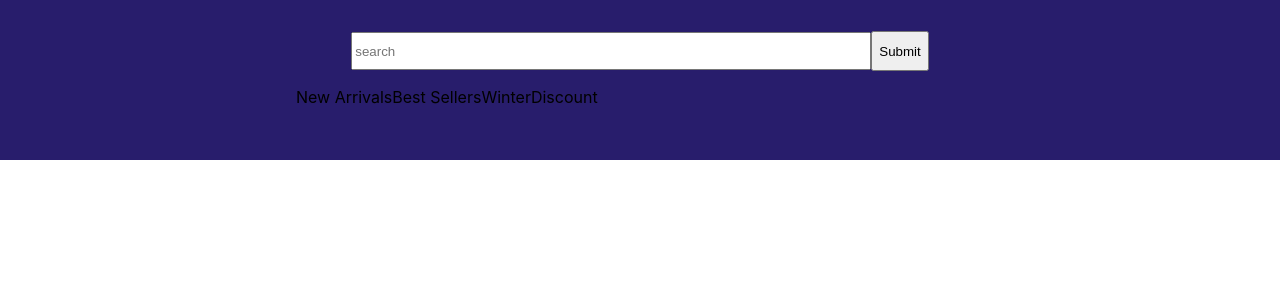
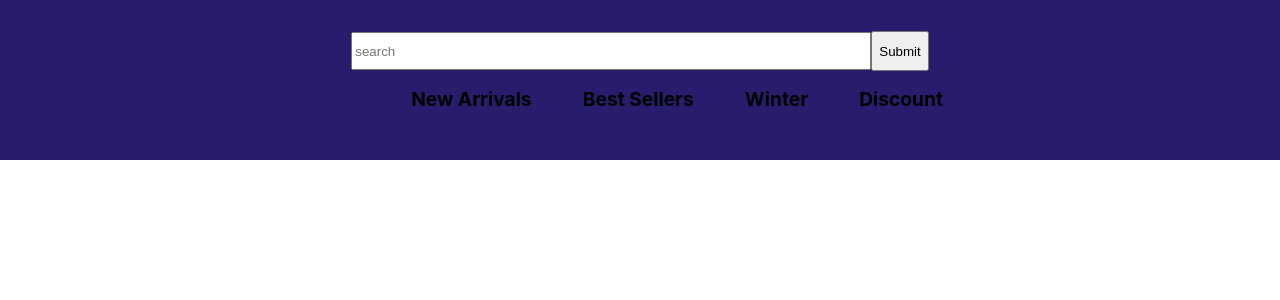
Before and after one commit to cyberstizz/theGuttiesOutlet, a React (Create React App) app in the folder client/: page / in a window 1280 px wide. Shown: the top 300 px of the page. Built offline with nearby package versions, Linux system fonts and the light colour scheme; no server answers.

Commit message:
moved navbar over to the right and spaced items

```diff
--- a/client/src/components/Header.css
+++ b/client/src/components/Header.css
@@ -28,6 +28,16 @@
     width: 40vw;
 }
 
+#navlist{
+    margin-left: 5vw;
+}
+
+.navitem{
+    margin-left: 4vw;
+    font-weight: bolder;
+    font-size: larger;
+}
+
 #searchbutton{
     height: 5vh;
 }
--- a/client/src/components/Header.js
+++ b/client/src/components/Header.js
@@ -32,10 +32,10 @@ import './Header.css';
 
                     {/* the nav will be organized into an unordered list */}
                     <ul id='navlist'>
-                        <li>New Arrivals</li>
-                        <li>Best Sellers</li>
-                        <li>Winter</li>
-                        <li>Discount</li>
+                        <li className='navitem'>New Arrivals</li>
+                        <li className='navitem'>Best Sellers</li>
+                        <li className='navitem'>Winter</li>
+                        <li className='navitem'>Discount</li>
                     </ul>
                 </nav>
 
```
